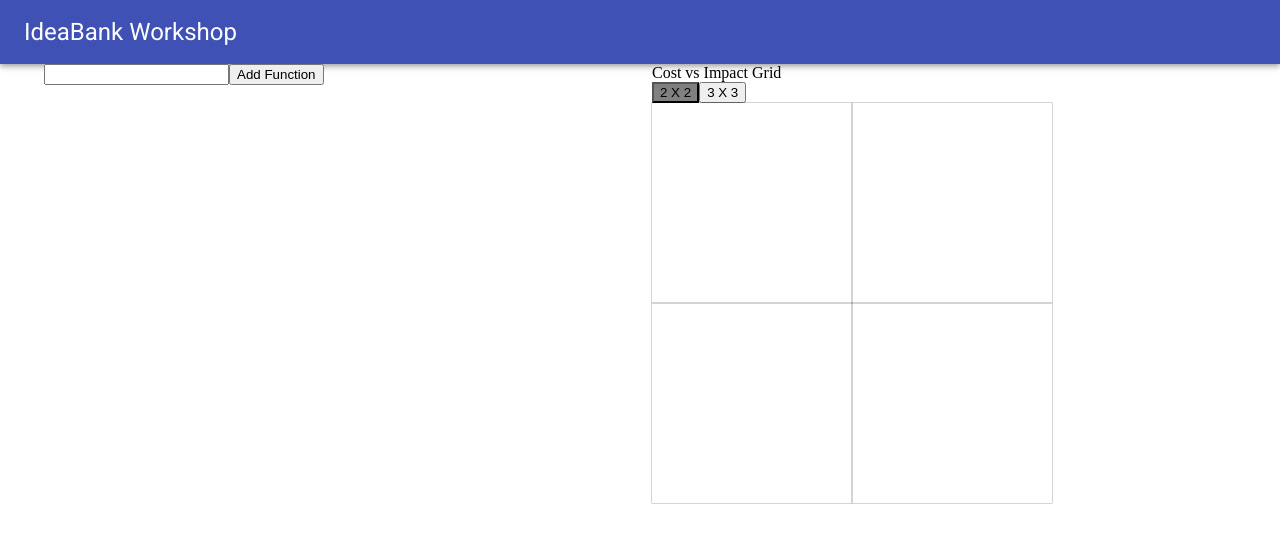
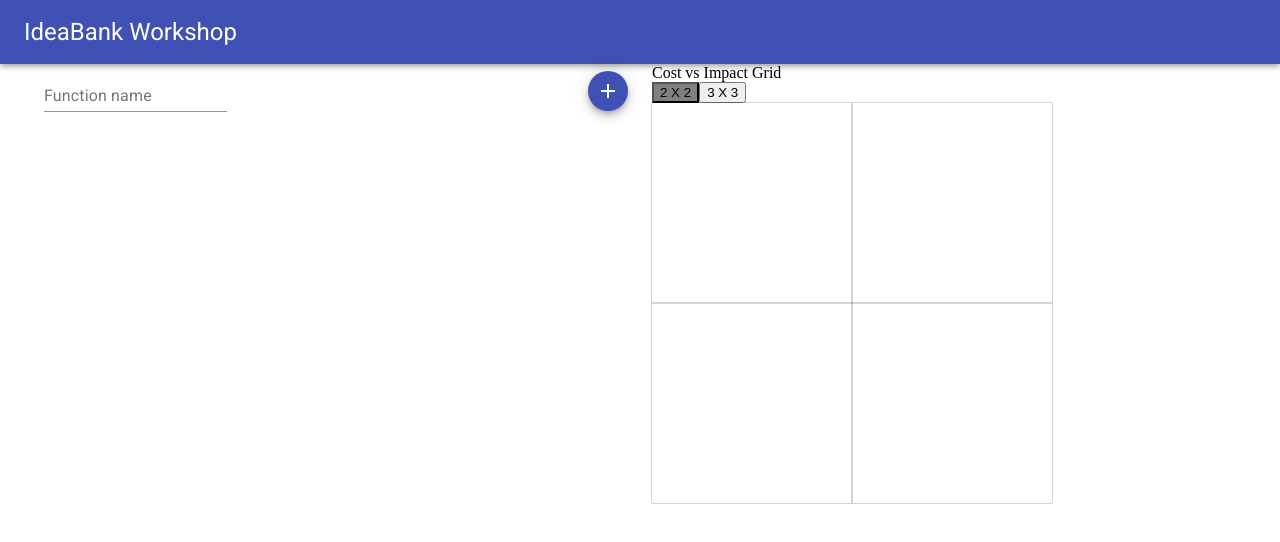
Before and after one commit to narensulegai/idea-bank-matrix, a React (Create React App) app: page / in a window 1280 px wide. Shown: the top 542 px of the page. Built offline with nearby package versions, Linux system fonts and the light colour scheme.

Commit message:
1. Using material icons 2. Refresh quadrant when idea deleted

```diff
--- a/src/App.css
+++ b/src/App.css
@@ -1,37 +1,3 @@
-.App {
-    text-align: center;
-}
-
-.App-logo {
-    animation: App-logo-spin infinite 20s linear;
-    height: 40vmin;
-    pointer-events: none;
-}
-
-.App-header {
-    background-color: #282c34;
-    min-height: 100vh;
-    display: flex;
-    flex-direction: column;
-    align-items: center;
-    justify-content: center;
-    font-size: calc(10px + 2vmin);
-    color: white;
-}
-
-.App-link {
-    color: #61dafb;
-}
-
-@keyframes App-logo-spin {
-    from {
-        transform: rotate(0deg);
-    }
-    to {
-        transform: rotate(360deg);
-    }
-}
-
 .grid {
     display: flex;
     flex-wrap: wrap;
@@ -48,3 +14,15 @@
 *[draggable=true] {
     cursor: grab;
 }
+
+.editable-text {
+    font-size: medium;
+    font-weight: bolder;
+    line-height: 48px;
+}
+
+.row {
+    display: flex;
+    justify-content: space-between;
+    align-items: center;
+}
--- a/src/App.js
+++ b/src/App.js
@@ -3,18 +3,13 @@ import PropTypes from 'prop-types';
 import './App.css';
 import FunctionName from './components/FunctionName';
 import 'typeface-roboto';
-import {makeStyles} from '@material-ui/core/styles';
 import AppBar from '@material-ui/core/AppBar';
 import Toolbar from '@material-ui/core/Toolbar';
 import Typography from '@material-ui/core/Typography';
 import Container from '@material-ui/core/Container';
-import IconButton from '@material-ui/core/IconButton';
-import MenuIcon from '@material-ui/icons/Menu';
 import Grid from '@material-ui/core/Grid';
 import CostImpactGrid from "./components/CostImpactGrid";
 import _ from 'lodash';
-
-const useStyles = makeStyles(theme => ({}));
 
 class App extends Component {
   state = {
@@ -27,8 +22,9 @@ class App extends Component {
     super(props);
   }
 
-  handleFunctionHierarchyChange = (functionHierarchy) => {
-    this.setState({functionHierarchy});
+  handleFunctionHierarchyChange = async (functionHierarchy) => {
+    await this.setState({functionHierarchy});
+    return await this.refreshIdeaQuadrant();
   };
 
   extractAllIdeas = (fh) => {
@@ -36,11 +32,13 @@ class App extends Component {
       return [...fhm, ...f.ideas, ...this.extractAllIdeas(f.children)];
     }, []);
   };
-
+  refreshIdeaQuadrant = async () => {
+    const allIdeas = this.extractAllIdeas(this.state.functionHierarchy);
+    return await this.updateIdeaQuadrant(allIdeas);
+  };
   handleIdeaQuadrantChange = async (quadrant, idea) => {
     await this.updateQuadrantInFunctionHierarchy(quadrant, idea);
-    const allIdeas = this.extractAllIdeas(this.state.functionHierarchy);
-    return await this.updateIdeaQuadrant(allIdeas);
+    return await this.refreshIdeaQuadrant();
   };
 
   updateIdeaQuadrant = async (allIdeas) => {
--- a/src/components/EditableText/index.js
+++ b/src/components/EditableText/index.js
@@ -1,17 +1,14 @@
 import React, {Component, Fragment} from 'react';
 import PropTypes from 'prop-types';
-import {makeStyles} from '@material-ui/core/styles';
-import AppBar from '@material-ui/core/AppBar';
-import Toolbar from '@material-ui/core/Toolbar';
-import Typography from '@material-ui/core/Typography';
-import Container from '@material-ui/core/Container';
-import IconButton from '@material-ui/core/IconButton';
-import MenuIcon from '@material-ui/icons/Menu';
-import Grid from '@material-ui/core/Grid';
+import TextField from '@material-ui/core/TextField';
+import Done from '@material-ui/icons/Done';
+import DeleteIcon from '@material-ui/icons/Delete';
+import {PaddedFab} from '../Styled';
+import Fab from "@material-ui/core/Fab";
 
 class EditableText extends Component {
 
-  state = {editMode: true};
+  state = {editMode: false};
 
   constructor(props) {
     super(props);
@@ -21,9 +18,9 @@ class EditableText extends Component {
   componentDidMount() {
   }
 
-  handleSave = () => {
-    const inp = this.refs.inputRef.value;
-    this.setState({editMode: false});
+  handleSave = async () => {
+    const inp = this.input.value;
+    await this.toggleEdit();
     this.props.onChange(inp);
   };
 
@@ -36,16 +33,43 @@ class EditableText extends Component {
     ev.dataTransfer.setData("data", JSON.stringify(data));
   };
 
+  focusInput = async () => {
+    await this.toggleEdit();
+    this.input.focus();
+  };
+
+  toggleEdit = async () => {
+    return await this.setState({editMode: !this.state.editMode});
+  };
+
   render() {
     return (
       <Fragment>
         {this.state.editMode
-          ? <Fragment>
-            <input type="text" ref="inputRef" defaultValue={this.props.value}/>
-            <button onClick={this.handleSave}>Save</button>
-          </Fragment>
-          : <span draggable={this.props.draggable} onDragStart={this.handleDragStart}>{this.props.value}</span>}
-        <button onClick={this.handleDelete}>Delete</button>
+          ? <div className="row">
+            <TextField
+              inputRef={(input) => {
+                this.input = input;
+              }}
+              required
+              label="Function name"
+              defaultValue={this.props.value}
+              margin="none"
+              onBlur={this.handleSave}
+            />
+
+            <Fab size="small" color="primary" onClick={this.handleSave}>
+              <Done/>
+            </Fab>
+          </div>
+          : <div className="row">
+            <div draggable={this.props.draggable} onClick={this.focusInput} className="editable-text"
+                 onDragStart={this.handleDragStart}>
+              {this.props.value}
+            </div>
+            <Fab size="small" color="secondary" onClick={this.handleDelete}>
+              <DeleteIcon/>
+            </Fab></div>}
       </Fragment>
     );
   }
--- a/src/components/FunctionName/index.js
+++ b/src/components/FunctionName/index.js
@@ -2,9 +2,12 @@ import React, {Component} from 'react';
 import PropTypes from 'prop-types';
 import EditableText from "../EditableText";
 import Ideas from "../Ideas";
-
+import TextField from '@material-ui/core/TextField';
+import AddIcon from '@material-ui/icons/Add';
+import {PaddedFab} from '../Styled';
 
 class FunctionName extends Component {
+
   state = {
     ideas: []
   };
@@ -23,11 +26,11 @@ class FunctionName extends Component {
   };
 
   handleAddNewFunction = () => {
-    const functionName = this.refs.newFunction.value;
+    const functionName = this.newFunction.value;
     const functionHierarchy = this.props.functionHierarchy.slice(0);
     functionHierarchy.push({name: functionName, children: [], ideas: []});
     this.props.onChange(functionHierarchy);
-    this.refs.newFunction.value = "";
+    this.newFunction.value = "";
   };
 
   handleFunctionNameDelete = (index) => {
@@ -64,28 +67,37 @@ class FunctionName extends Component {
                               }}
                 />
               </div>
-              <div>
-                <div>Ideas</div>
-                <Ideas ideas={ideas} onChange={(newIdeas) => {
-                  this.handleIdeasChange(i, newIdeas)
-                }}/>
-              </div>
-              <div>
+              <div>Ideas</div>
+              <Ideas ideas={ideas} onChange={(newIdeas) => {
+                this.handleIdeasChange(i, newIdeas)
+              }}/>
+              {false && <div>
                 <FunctionName
                   functionHierarchy={this.props.functionHierarchy[i].children}
                   onChange={(f) => {
                     this.handleChildFunctionHierarchyChange(f, i)
                   }}/>
-              </div>
+              </div>}
             </div>
           })}
         </div>
 
-        <div>
-          <input type="text" ref="newFunction"/>
-          <button onClick={this.handleAddNewFunction}>
-            Add Function
-          </button>
+        <div className="row">
+
+          <TextField
+            placeholder="HR, Finance, IT ..."
+            inputRef={(input) => {
+              this.newFunction = input;
+            }}
+            label="Function name"
+            defaultValue={this.props.value}
+            margin="none"
+            onBlur={this.handleSave}/>
+
+          <PaddedFab size="small" color="primary" onClick={this.handleAddNewFunction}>
+            <AddIcon/>
+          </PaddedFab>
+
         </div>
       </div>
     );
--- a/src/components/Ideas/index.js
+++ b/src/components/Ideas/index.js
@@ -1,6 +1,10 @@
-import React, {Component} from 'react';
+import React, {Component, Fragment} from 'react';
 import PropTypes from 'prop-types';
 import EditableText from "../EditableText";
+import TextField from '@material-ui/core/TextField';
+import * as _ from 'lodash';
+import Fab from "@material-ui/core/Fab";
+import AddIcon from '@material-ui/icons/Add';
 
 class Ideas extends Component {
 
@@ -20,8 +24,14 @@ class Ideas extends Component {
   handleAddNewIdea = () => {
     const id = Date.now() + parseInt(Math.random());
     const ideas = this.props.ideas.slice(0);
-    ideas.push({id, text: this.refs.newIdea.value, quadrant: null});
-    this.refs.newIdea.value = '';
+    ideas.push({id, text: this.newIdea.value, quadrant: null});
+    this.newIdea.value = '';
+    this.props.onChange(ideas);
+  };
+
+  handleDeleteIdea = (i) => {
+    const ideas = _.cloneDeep(this.props.ideas);
+    ideas.splice(i, 1);
     this.props.onChange(ideas);
   };
 
@@ -31,8 +41,8 @@ class Ideas extends Component {
 
   render() {
     return (
-      <div>
-        <div>
+      <Fragment>
+        <Fragment>
           {this.props.ideas.map((idea, i) => {
             return <div key={i}>
               <EditableText draggable={true}
@@ -43,19 +53,31 @@ class Ideas extends Component {
                             onChange={(e) => {
                               this.handleIdeaChange(i, e)
                             }}
+                            onDelete={() => {
+                              this.handleDeleteIdea(i)
+                            }}
                             value={idea.text}
               />
-              <span>{idea.quadrant}</span>
+              <div>{idea.quadrant}</div>
             </div>
           })}
+        </Fragment>
+
+        <div className="row">
+          <TextField
+            placeholder="Idea for function"
+            inputRef={(input) => {
+              this.newIdea = input;
+            }}
+            multiline
+            label="Idea text"
+            margin="none"/>
+
+          <Fab size="small" color="primary" onClick={this.handleAddNewIdea}>
+            <AddIcon/>
+          </Fab>
         </div>
-        <div>
-          <input type="text" ref="newIdea"/>
-          <button onClick={this.handleAddNewIdea}>
-            Add Idea
-          </button>
-        </div>
-      </div>
+      </Fragment>
 
     );
   }
--- /dev/null
+++ b/src/components/Styled/index.js
@@ -0,0 +1,7 @@
+import Fab from "@material-ui/core/Fab/index";
+import {styled} from '@material-ui/styles';
+
+export const PaddedFab = styled(Fab)({
+  marginTop: '5px',
+  marginLeft: '5px',
+});
```
